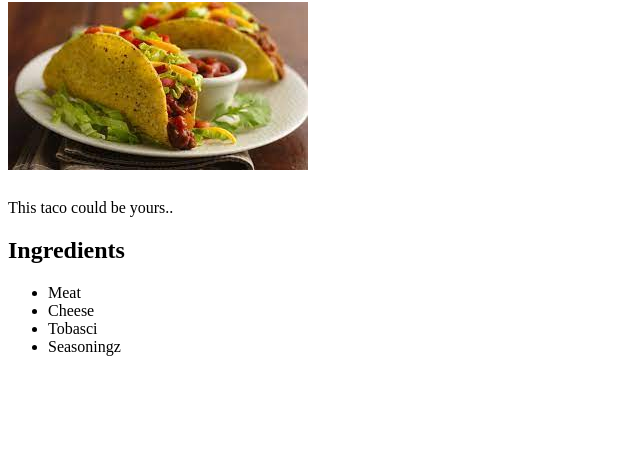
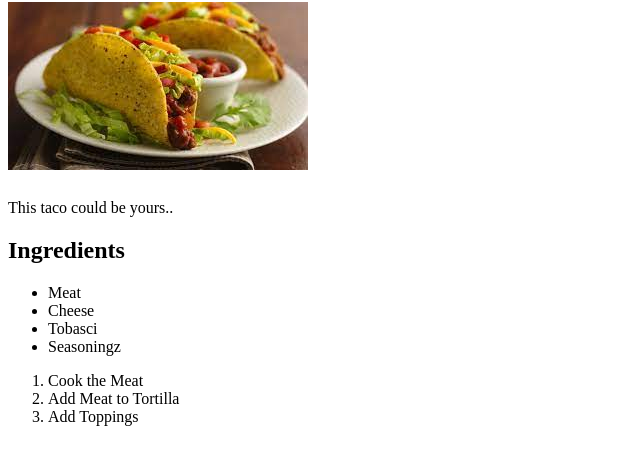
Before and after one commit to wparke4/odin-recipes, a plain HTML site: page odin-recipes/pages/tacos.html in a window 1280 px wide. Shown: the part 78-542 px from the top of the page, without its empty margins (0-640 px from the left). Drawn offline with Linux system fonts and the light colour scheme.

Commit message:
Added steps to tacos.html

```diff
--- a/odin-recipes/pages/tacos.html
+++ b/odin-recipes/pages/tacos.html
@@ -19,5 +19,10 @@
         <li> Tobasci</li>
         <li>Seasoningz</li>
     </ul>
+    <ol>
+        <li>Cook the Meat</li>
+        <li>Add Meat to Tortilla</li>
+        <li>Add Toppings</li>
+    </ol>
 </body>
 </html>
```
